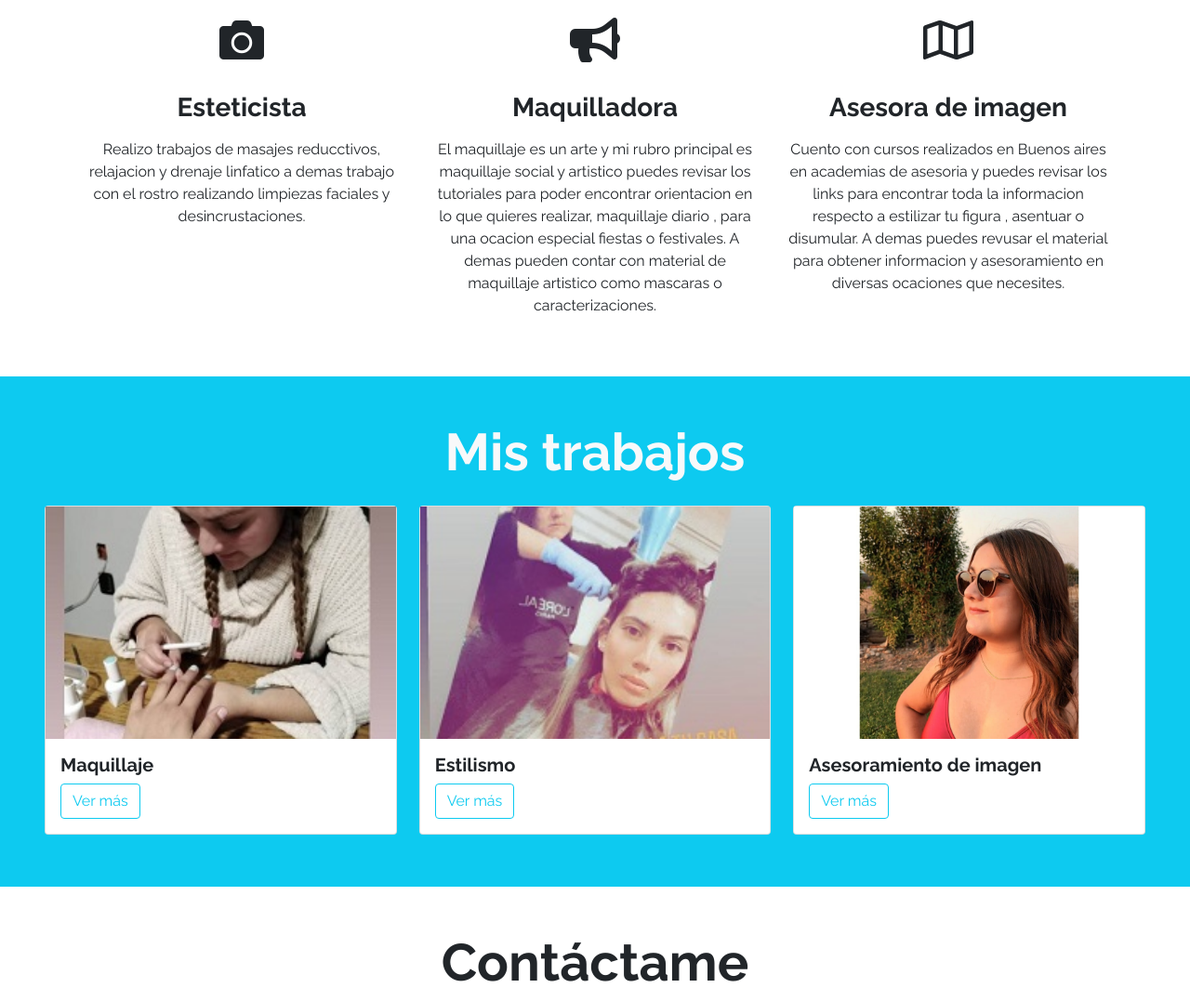
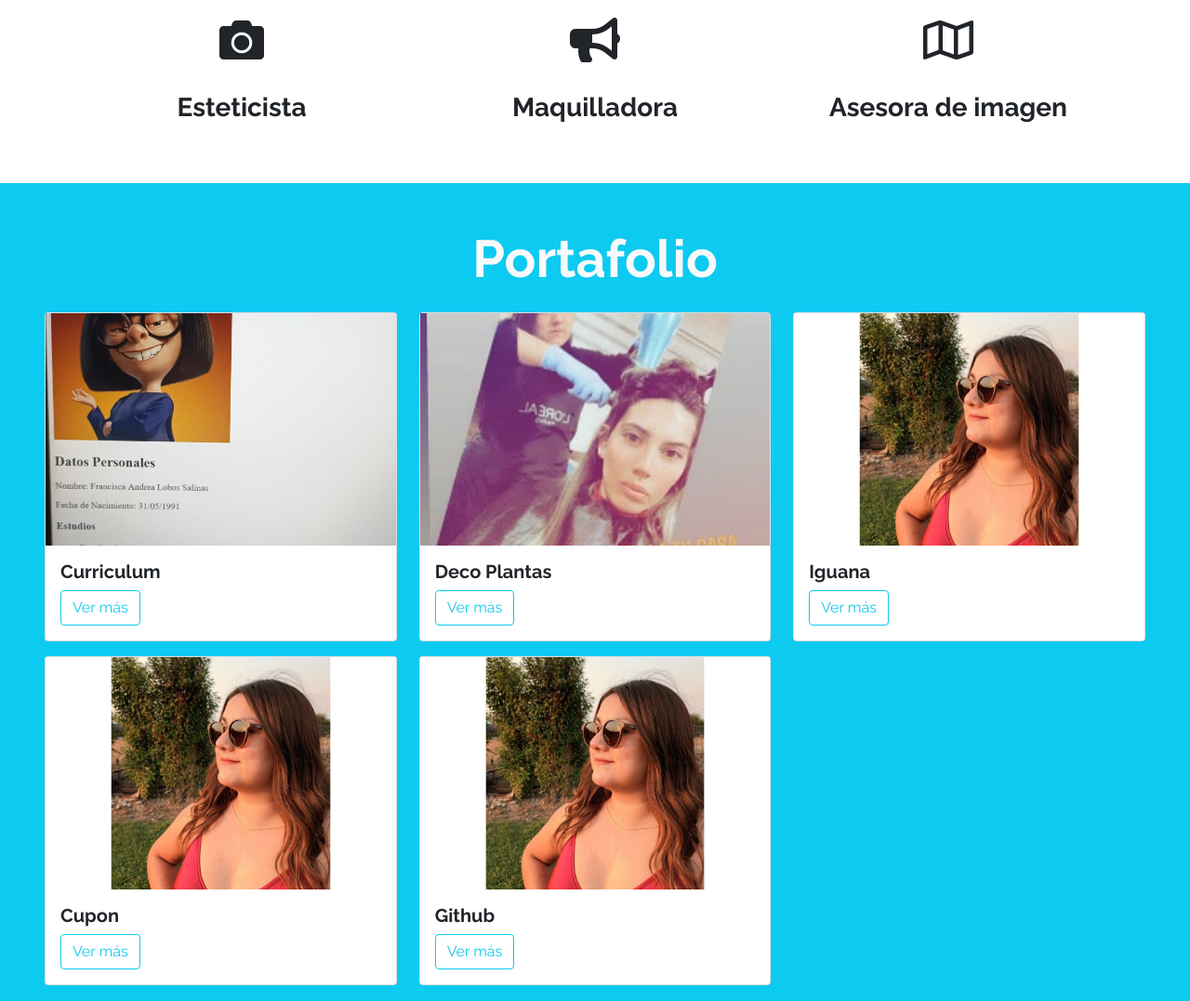
Before and after one commit to FranAndre19/finalfran, a plain HTML site: page index.html in a window 1280 px wide. Shown: the part 1215-2292 px from the top of the page at 93% size. Drawn offline with nearby package versions, Linux system fonts and the light colour scheme.

Commit message:
subida de imagenes

```diff
--- a/index.html
+++ b/index.html
@@ -86,40 +86,27 @@
         </tr>
         </table>
 
-
-
         <h3 class="display-3 fw-bold my-4">Titulos</h3>
         <div class="row">
             <div class="col-12 col-md-4">
                 <i class="fas fa-camera fa-3x my-3"></i>
                 <h3 class="my-3 fw-bold">Esteticista</h3>
                 <p class="my-3">
-                Realizo trabajos de masajes reducctivos, relajacion y drenaje linfatico
-                a demas trabajo con el rostro realizando limpiezas faciales y
-                desincrustaciones.
+
                 </p>
             </div>
             <div class="col-12 col-md-4">
                 <i class="fas fa-bullhorn fa-3x my-3"></i>
                 <h3 class="my-3 fw-bold">Maquilladora</h3>
                 <p class="my-3">
-                El maquillaje es un arte y mi rubro principal es maquillaje social y artistico
-                puedes revisar los tutoriales para poder encontrar orientacion
-                en lo que quieres realizar, maquillaje diario , para una ocacion especial
-                fiestas o festivales.
-                A demas pueden contar con material de maquillaje artistico como
-                mascaras o caracterizaciones.
+
                 </p>
             </div>
             <div class="col-12 col-md-4">
                 <i class="far fa-map fa-3x my-3"></i>
                 <h3 class="my-3 fw-bold">Asesora de imagen</h3>
                 <p class="my-3">
-                Cuento con cursos realizados en Buenos aires en academias de asesoria
-                y puedes revisar los links para encontrar toda la informacion respecto a estilizar
-                tu figura , asentuar o disumular.
-                A demas puedes revusar el material para obtener informacion y asesoramiento
-                en diversas ocaciones que necesites.
+
                 </p>
             </div>
         </div>
@@ -128,14 +115,14 @@
 
     <section id="Mis-trabajos" class="my-5 p-5 bg-info">
 
-        <h2 class="display-4 fw-bold text-center text-light mb-3">Mis trabajos</h2>
+        <h2 class="display-4 fw-bold text-center text-light mb-3">Portafolio</h2>
 
         <div class="row">
             <div class="col-12 col-sm-4 py-2">
                 <div class="card">
-                    <div class="image-top" style="background-image: url(assets/img/1.jpg)"></div>
+                    <div class="image-top" style="background-image: url(assets/img/1n.jpeg)"></div>
                     <div class="card-body">
-                        <h5 class="card-title fw-bold">Maquillaje</h5>
+                        <h5 class="card-title fw-bold">Curriculum</h5>
 
                         <button type="button" class="btn btn-outline-info">
                             Ver más
@@ -147,7 +134,7 @@
                 <div class="card">
                     <div class="image-top" style="background-image: url(assets/img/2.jpg)"></div>
                     <div class="card-body">
-                        <h5 class="card-title fw-bold">Estilismo </h5>
+                        <h5 class="card-title fw-bold">Deco Plantas</h5>
 
                         <button type="button" class="btn btn-outline-info">
                             Ver más
@@ -159,7 +146,31 @@
                 <div class="card">
                     <div class="image-top" style="background-image: url(assets/img/3.jpg)"></div>
                     <div class="card-body">
-                        <h5 class="card-title fw-bold">Asesoramiento de imagen</h5>
+                        <h5 class="card-title fw-bold">Iguana </h5>
+
+                        <button type="button" class="btn btn-outline-info">
+                            Ver más
+                        </button>
+                    </div>
+                </div>
+            </div>
+            <div class="col-12 col-sm-4 py-2">
+                <div class="card">
+                    <div class="image-top" style="background-image: url(assets/img/3.jpg)"></div>
+                    <div class="card-body">
+                        <h5 class="card-title fw-bold">Cupon</h5>
+
+                        <button type="button" class="btn btn-outline-info">
+                            Ver más
+                        </button>
+                    </div>
+                </div>
+            </div>
+            <div class="col-12 col-sm-4 py-2">
+                <div class="card">
+                    <div class="image-top" style="background-image: url(assets/img/3.jpg)"></div>
+                    <div class="card-body">
+                        <h5 class="card-title fw-bold">Github</h5>
 
                         <button type="button" class="btn btn-outline-info">
                             Ver más
```
Also changed, not shown: assets/img/1n.jpeg (added), assets/img/2n.jpeg (added), assets/img/3n.jpeg (added), assets/img/4n.jpeg (added), assets/img/5n.jpeg (added), assets/img/bg-hero.jpg (deleted), assets/img/fran4Image 2023-04-18 at 20.40.51.jpg (deleted).
